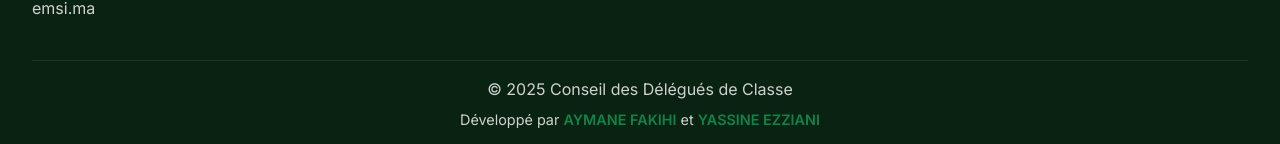
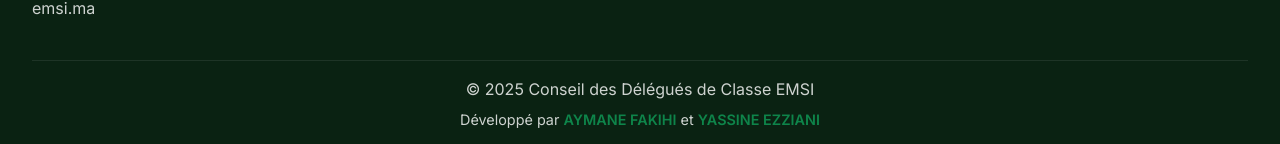
Before and after one commit to AYMANEFAKIHI/StudyHub, a plain HTML site: page index.html in a window 1280 px wide. Shown: the part 1716-1860 px from the top of the page. Drawn offline with nearby package versions, Linux system fonts and the light colour scheme.

Commit message:
Update connect site

```diff
--- a/index.html
+++ b/index.html
@@ -2431,7 +2431,7 @@
             </div>
 
             <div class="footer-bottom">
-                <p>&copy; <span id="currentYear"></span>  Conseil des Délégués de Classe</p>
+                <p>&copy; <span id="currentYear"></span>  Conseil des Délégués de Classe EMSI</p>
                 <p class="developer-credits">Développé par <a href="https://www.linkedin.com/in/aymane-fakihi-9a3435335/" target="_blank" rel="noopener noreferrer">AYMANE FAKIHI</a> et <a href="https://www.linkedin.com/in/yezziani/" target="_blank" rel="noopener noreferrer">YASSINE EZZIANI</a></p>
             </div>
         </div>
```
